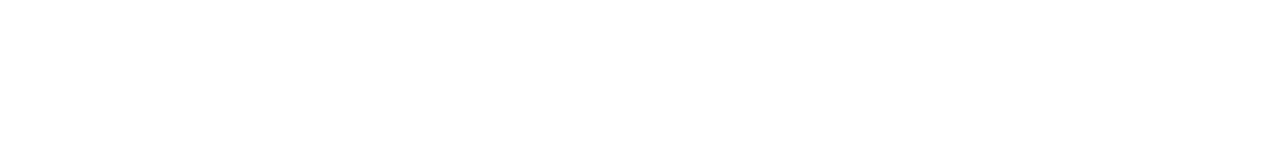
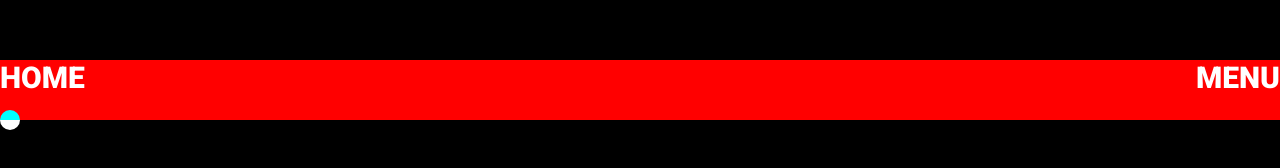
Before and after one commit to Deevn/Deevn.github.io, a plain HTML site: page index.html in a window 1280 px wide. Shown: the top 168 px of the page. Drawn offline with Linux system fonts and the light colour scheme.

Commit message:
cursor doesnt yet work, time to try something else

```diff
--- /dev/null
+++ b/css/syle.css
@@ -0,0 +1,55 @@
+* {
+    margin: 0;
+    padding: 0;
+    box-sizing: border-box;
+    font-family: 'Roboto', sans-serif;
+}
+
+a.navbar {
+    text-decoration: none;
+    text-transform: uppercase;
+    color: white;
+    font-size: 30px;
+}
+
+body, html{
+    width: 100%;
+    height: 200vh;
+    background-color: black;
+}
+
+nav {
+    position: relative;
+    width: 100%;
+    height: 120px;
+}
+
+ul {
+    position: relative;
+    top: 50%;
+    width: 100%;
+    height: 50%;
+    background-color: red;
+    display: flex;
+    justify-content: space-between;
+    list-style: none;
+}
+
+.inner-cursor{
+    position: fixed;
+    left: 10px;
+    width: 20px;
+    height: 20px;
+    transform: translate(-50%, -50%);
+    background-color: white;
+    mix-blend-mode: difference;
+    border-radius: 50%;
+    pointer-events: none;
+    transition: width 0.5s, height 0.5s;
+}
+
+.inner-cursor.grow{
+    width: 50px;
+    height: 50px;
+    transition: width 0.5s, height 0.5s;
+}
--- a/index.html
+++ b/index.html
@@ -2,11 +2,27 @@
 <html lang="en">
 <head>
     <meta charset="UTF-8">
-    <link rel="icon" type="image/x-icon" href="../Deevn.github.io/img/Diederik_D.png">
+    <link rel="icon" type="image/x-icon" href="../Deevn.github.io/img/Diederik_D2.png">
     <meta name="viewport" content="width=device-width, initial-scale=1.0">
     <title>Diederik van Leeuwen</title>
+    <link rel="stylesheet" href="../Deevn.github.io/css/syle.css">
+    <link rel="preconnect" href="https://fonts.googleapis.com">
+    <link rel="preconnect" href="https://fonts.gstatic.com" crossorigin>
+    <link href="https://fonts.googleapis.com/css2?family=Roboto:wght@900&display=swap" rel="stylesheet">
 </head>
+
 <body>
 
+<nav>
+    <ul>
+        <li><a href="#" class="navbar">home</a></li>
+        <li><a href="#" class="navbar">menu</a></li>
+    </ul>
+</nav>
+
+<div class="inner-cursor"></div>
+<div class="outer-cursor"></div>
+
+<script src="../Deevn.github.io/js/app.js"></script>
 </body>
 </html>
--- /dev/null
+++ b/js/app.js
@@ -0,0 +1,14 @@
+let innerCursor = document.querySelector('.inner-cursor')
+let outerCursor = document.querySelector('.outer-cursor')
+
+document.addEventListener('mousemove', moveCursor);
+
+function moveCursor(e){
+    let x = e.clientX;
+    let y = e.clientY;
+
+    innerCursor.style.left = '${x}px';
+    innerCursor.style.top = '${y}px';
+    outerCursor.style.left = '${x}px';
+    outerCursor.style.top = '${y}px';
+}
```
Also changed, not shown: img/Diederik_D2.png (added).
